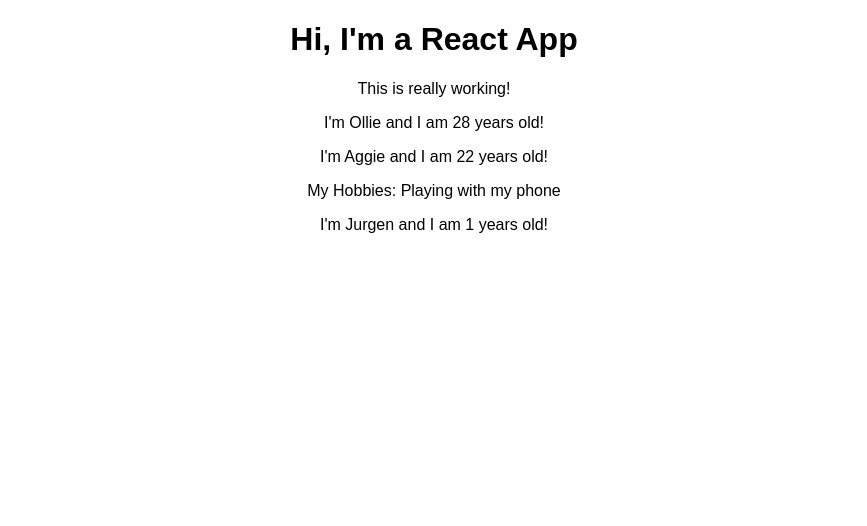
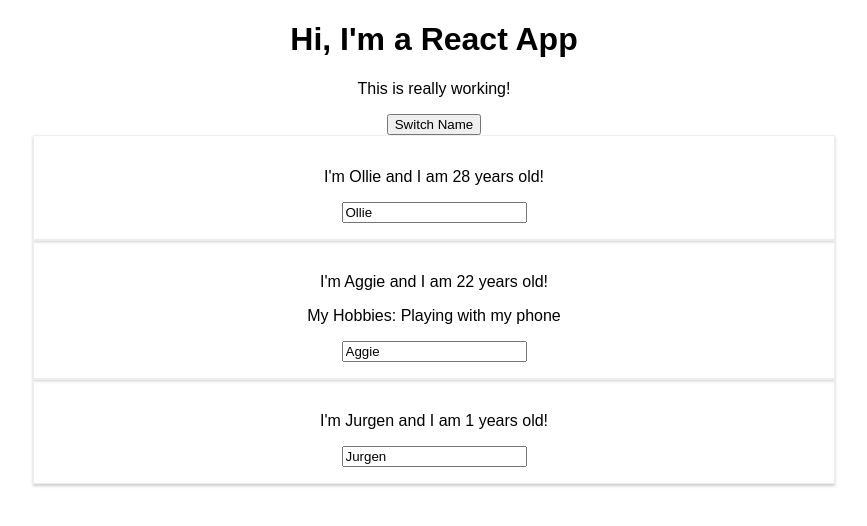
Before and after one commit to ollieb89/compleReactRedux, a React (Create React App) app: page / in a window 1280 px wide. Shown: the top 526 px of the page, without its empty margins (206-1073 px from the left). Built offline with nearby package versions, Linux system fonts and the light colour scheme.

Commit message:
added two-way databindding and some CSS

```diff
--- a/src/App.js
+++ b/src/App.js
@@ -3,14 +3,53 @@ import './App.css';
 import Person from './Person/Person';
 
 class App extends Component {
+  state = {
+    persons: [
+      { name: 'Ollie', age: 28 },
+      { name: 'Aggie', age: 22 },
+      { name: 'Jurgen', age: 1 }
+    ]
+  }
+
+  switchNameHandler = (newName) => {
+    // console.log('Was clicked!');
+    // DON'T DO THIS: this.state.persons[0].name = "Olivier";
+    this.setState({
+      persons: [
+        { name: newName, age: 28 },
+        { name: 'Aggie', age: 22 },
+        { name: 'Jørgen', age: 1 }
+      ]
+    })
+  }
+
+  nameChangedHandler = (event) => {
+    this.setState( {
+      persons: [
+        { name: 'Olivier', age: 28 },
+        { name: event.target.value, age: 22 },
+        { name: 'Jørgen', age: 1 }
+      ]
+    } )
+  }
+
   render() {
     return (
       <div className="App">
         <h1>Hi, I'm a React App</h1>
         <p>This is really working!</p>
-        <Person name="Ollie" age="28" />
-        <Person name="Aggie" age="22">My Hobbies: Playing with my phone</Person>
-        <Person name="Jurgen" age="1"/>
+        <button onClick={() => this.switchNameHandler('Olivier')}>Switch Name</button>
+        <Person
+          name={this.state.persons[0].name}
+          age={this.state.persons[0].age} />
+        <Person
+          name={this.state.persons[1].name}
+          age={this.state.persons[1].age}
+          click={this.switchNameHandler.bind(this, 'Olly')}
+          changed={this.nameChangedHandler} >My Hobbies: Playing with my phone</Person>
+        <Person
+          name={this.state.persons[2].name}
+          age={this.state.persons[2].age}/>
       </div>
     );
     // return React.createElement('div', null, React.createElement('h1',
--- /dev/null
+++ b/src/Person/Person.css
@@ -0,0 +1,8 @@
+.Person {
+    width: 60%;
+    margin: auto;
+    border: 1px solid #eee;
+    box-shadow: 0 2px 3px #ccc;
+    padding: 16px;
+    text-align: center;
+}
--- a/src/Person/Person.js
+++ b/src/Person/Person.js
@@ -1,10 +1,12 @@
 import React from 'react';
+import './Person.css';
 
 const person = (props) => {
     return (
-        <div>
-            <p>I'm {props.name} and I am {[props.age]} years old!</p>
+        <div className="Person">
+            <p onClick={props.click}>I'm {props.name} and I am {[props.age]} years old!</p>
             <p>{props.children}</p>
+            <input type="text" onChange={props.changed} value={props.name} />
         </div>
     )
 }
```
